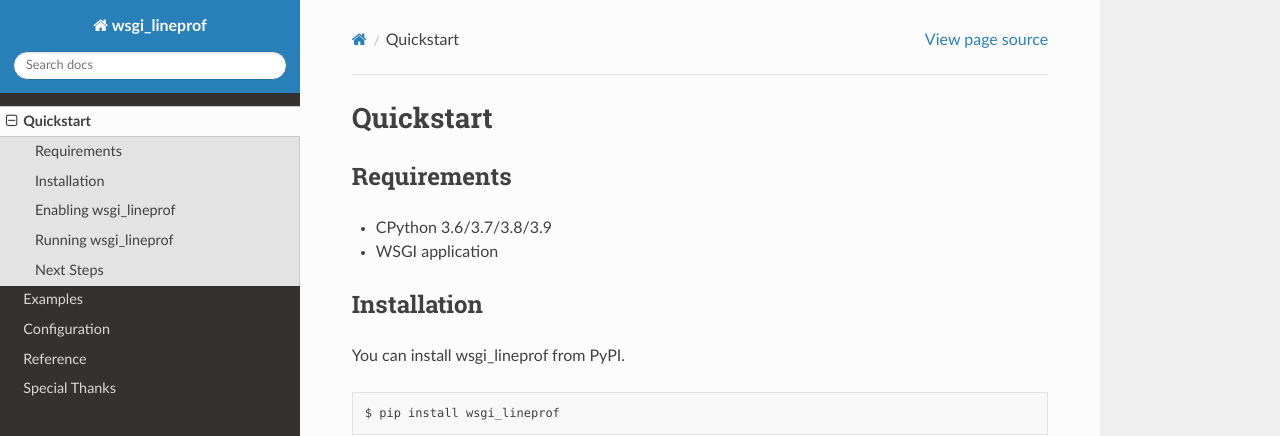
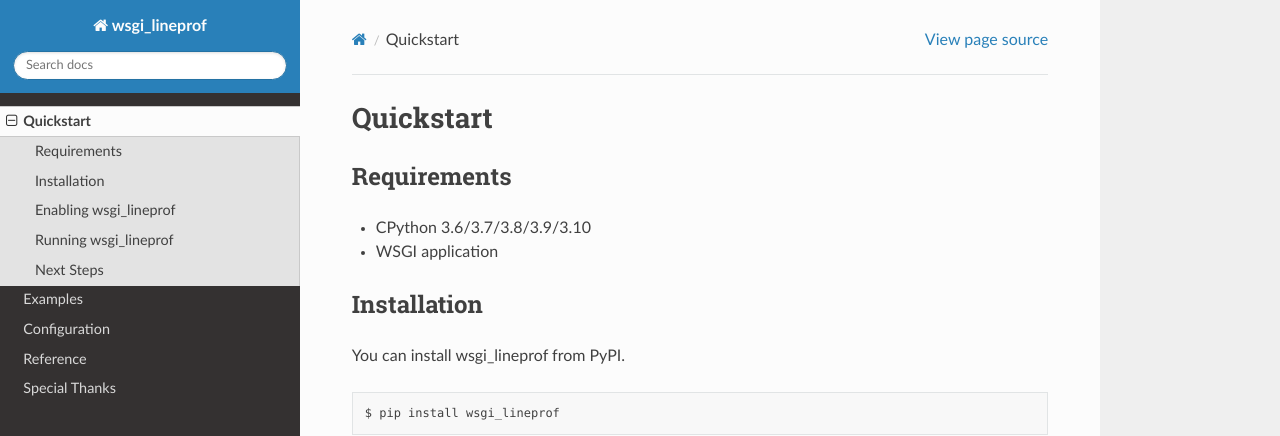
Before and after one commit to ymyzk/wsgi_lineprof, a Sphinx documentation site: the page built from docs/quickstart.rst, in a window 1280 px wide and 900 px high. Shown: the top 436 px of the window. Built offline with Sphinx 7.4.7 and the Read the Docs theme 2.0.0, drawn with Linux system fonts in a browser that asks for light colours.

Commit message:
Add Python 3.10 support

```diff
--- a/docs/quickstart.rst
+++ b/docs/quickstart.rst
@@ -3,7 +3,7 @@
 
 Requirements
 ------------
-* CPython 3.6/3.7/3.8/3.9
+* CPython 3.6/3.7/3.8/3.9/3.10
 * WSGI application
 
 Installation
--- a/setup.py
+++ b/setup.py
@@ -54,6 +54,7 @@
         "Programming Language :: Python :: 3.7",
         "Programming Language :: Python :: 3.8",
         "Programming Language :: Python :: 3.9",
+        "Programming Language :: Python :: 3.10",
         "Programming Language :: Python :: Implementation :: CPython",
         "Topic :: Internet :: WWW/HTTP :: WSGI :: Middleware",
         "Topic :: Software Development",
```
Also changed, not shown: 4 other files.
